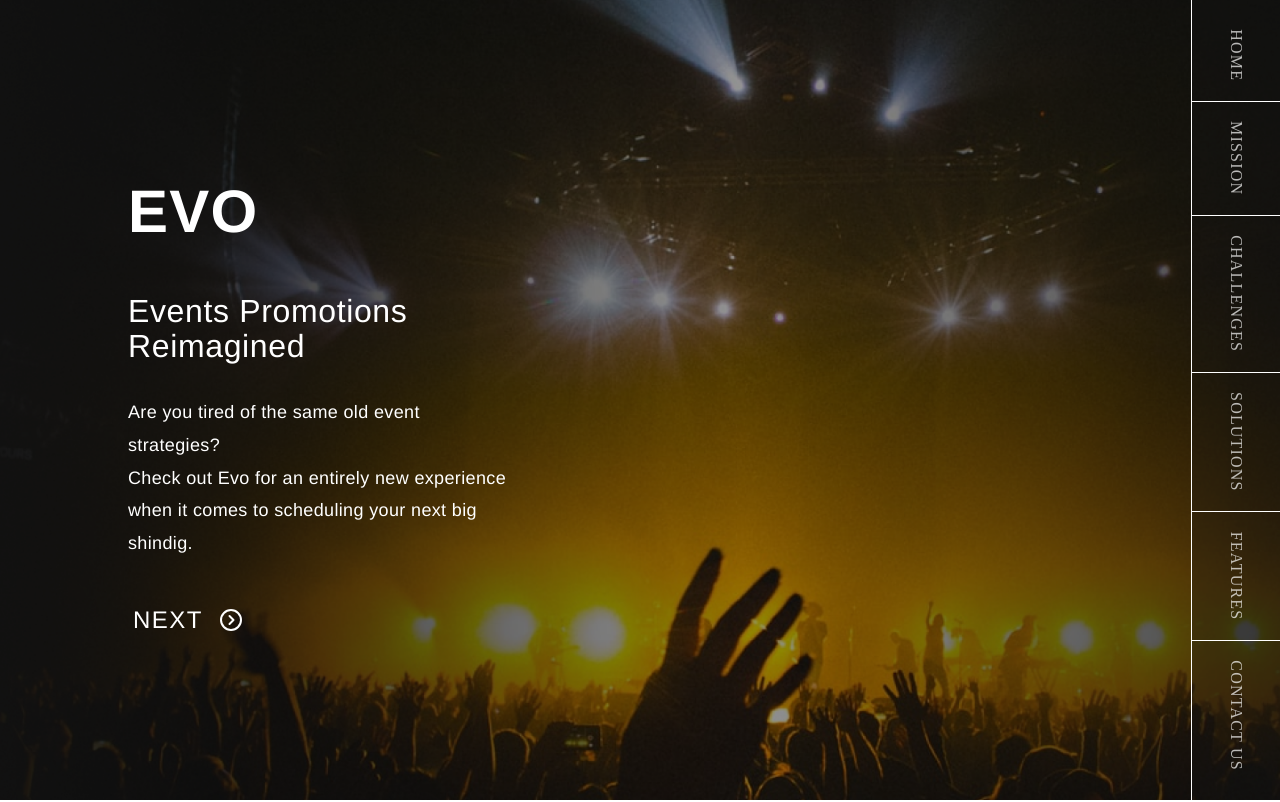
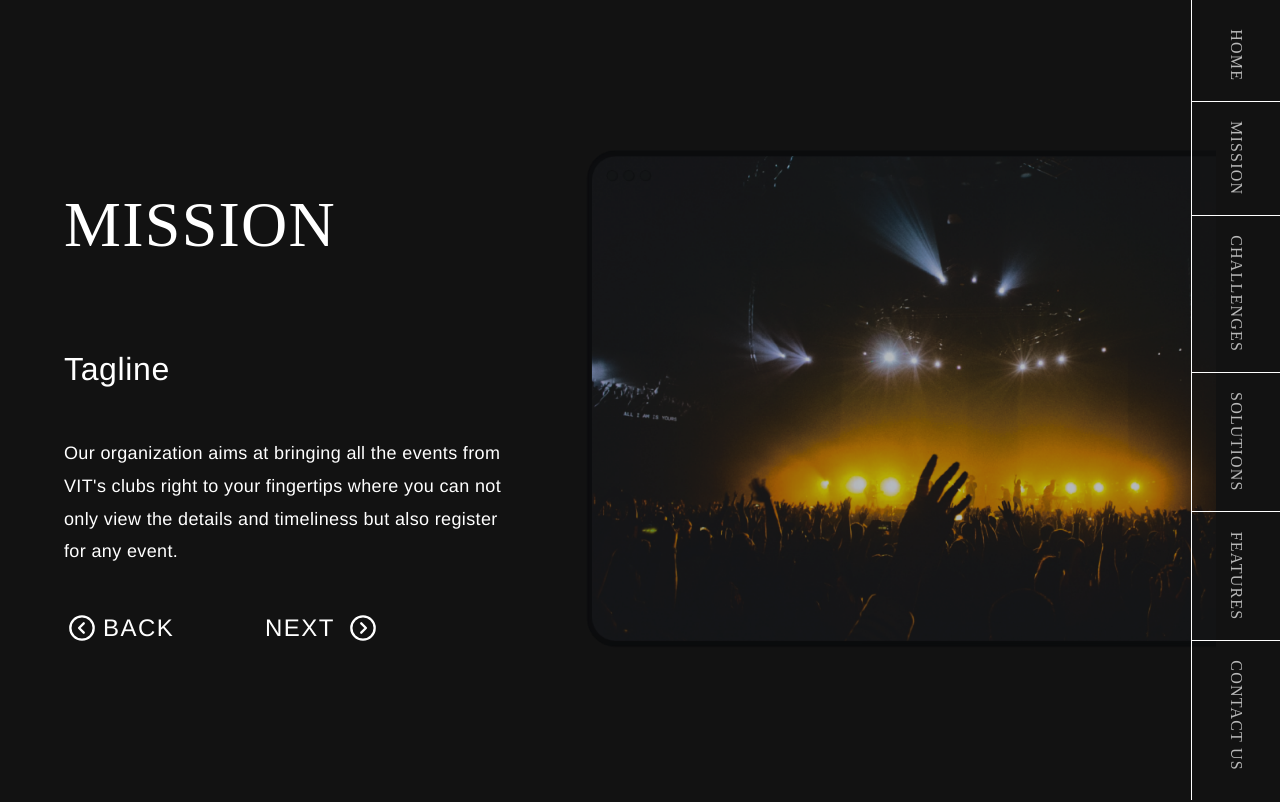
Before and after one commit to anmolbansal7/evo-main, a React (Create React App) app: page / in a window 1280 px wide. Shown: the top 802 px of the page. Built offline with nearby package versions, Linux system fonts and the light colour scheme; a web font is replaced by a local one.

Commit message:
Flexbox se karlo😏

```diff
--- a/src/App.js
+++ b/src/App.js
@@ -6,23 +6,18 @@ import Solutions from './pages/Solutions';
 import Features from './pages/Features';
 import Contact from './pages/Contact';
 
-import SmoothScroll from "./components/SmoothScroll/SmoothScroll";
 
 function App(){
     return(
         <div>
             <Navbar></Navbar>
-            <SmoothScroll>
-                <Landing></Landing>
-                <Mission></Mission>
-                <Challenges></Challenges>
-                <Solutions></Solutions>
-                <Features></Features>
-                <Contact></Contact>
-            </SmoothScroll>
+            {/* <Landing></Landing> */}
+            <Mission></Mission>
+            <Challenges></Challenges>
+            <Solutions></Solutions>
+            <Features></Features>
+            <Contact></Contact>
         </div>
-
-
     )
 }
 
--- a/src/components/Back.js
+++ b/src/components/Back.js
@@ -3,7 +3,7 @@ import classes from './Next.module.css';
 function Back(props){
     return(
         <div className={classes.btn}>
-        <svg width="24" height="24" viewBox="0 0 24 24" fill="none" xmlns="http://www.w3.org/2000/svg">
+        <svg width="28" height="28" viewBox="0 0 24 24" fill="none" xmlns="http://www.w3.org/2000/svg">
             <path d="M12 22C6.47715 22 2 17.5228 2 12C2 6.47715 6.47715 2 12 2C17.5228 2 22 6.47715 22 12C22 17.5228 17.5228 22 12 22Z" stroke="white" stroke-width="2"/>
             <path d="M13.5 8L9.5 12L13.5 16" stroke="white" stroke-width="2" stroke-linecap="round" stroke-linejoin="round"/>
         </svg>
--- a/src/components/Navbar.js
+++ b/src/components/Navbar.js
@@ -4,7 +4,7 @@ import classes from './Navbar.module.css';
 
 function Navbar(props){
     return(
-        <div className={classes.main}>
+        <div className={classes.main} id="navbar">
             <ul className={classes.nav}>
                 <div className={classes.vl1}></div>
                 <li><Link
--- a/src/components/Navbar.module.css
+++ b/src/components/Navbar.module.css
@@ -25,6 +25,7 @@ a {
     transform: rotate(90deg) translateX(100%);
     -webkit-transform: rotate(90deg) translateX(100%);
     z-index: 1;
+    color: #fff;
   }
   ul.nav {
     padding-left: 0%;
@@ -38,14 +39,18 @@ a {
   }
 
   ul.nav li a {
-    color: #fff;
+    /* color: #fff; */
     opacity: 0.7;
     transition: 1s;
     cursor: pointer;
   }
-  ul.nav li a:hover, :active{
+  ul.nav li a:hover{
       opacity: 1;
   }
+  ul.nav li a > .active{
+    color: red;
+  }
+
   .vl {
     border-left: 0.2px solid #ffffff;
     height: 100%;
--- a/src/components/Next.js
+++ b/src/components/Next.js
@@ -4,7 +4,7 @@ function Next(props){
     return(
         <div className={classes.btn}>
         <p className={classes.btnp}>NEXT</p>
-        <svg width="24" height="24" viewBox="0 0 24 24" fill="none" xmlns="http://www.w3.org/2000/svg">
+        <svg width="28" height="28" viewBox="0 0 24 24" fill="none" xmlns="http://www.w3.org/2000/svg">
             <path d="M12 22C17.5228 22 22 17.5228 22 12C22 6.47715 17.5228 2 12 2C6.47715 2 2 6.47715 2 12C2 17.5228 6.47715 22 12 22Z" stroke="white" stroke-width="2"/>
             <path d="M10.5 8L14.5 12L10.5 16" stroke="white" stroke-width="2" stroke-linecap="round" stroke-linejoin="round"/>
         </svg>
--- a/src/components/SmoothScroll/SmoothScroll.css
+++ /dev/null
@@ -1,9 +0,0 @@
-.parent {
-    position: fixed;
-    top: 0;
-    left: 0;
-    width: 100%;
-    height: 100%;
-    overflow: hidden;
-    pointer-events: none;
-  }
--- a/src/components/SmoothScroll/SmoothScroll.js
+++ /dev/null
@@ -1,55 +0,0 @@
-import React, { useEffect, useRef } from "react";
-
-import "./SmoothScroll.css";
-import useWindowSize from "../../hooks/useWindowSize";
-
-const SmoothScroll = ({ children }) => {
-  // 1.
-  const windowSize = useWindowSize();
-
-  //2.
-  const scrollingContainerRef = useRef();
-
-  // 3.
-  const data = {
-    ease: 0.1,
-    current: 0,
-    previous: 0,
-    rounded: 0,
-  };
-
-  // 4.
-  useEffect(() => {
-    setBodyHeight();
-  }, [windowSize.height]);
-
-  const setBodyHeight = () => {
-    document.body.style.height = `${
-      scrollingContainerRef.current.getBoundingClientRect().height
-    }px`;
-  };
-
-  // 5.
-  useEffect(() => {
-    requestAnimationFrame(() => smoothScrollingHandler());
-  }, []);
-
-  const smoothScrollingHandler = () => {
-    data.current = window.scrollY;
-    data.previous += (data.current - data.previous) * data.ease;
-    data.rounded = Math.round(data.previous * 100) / 100;
-
-    scrollingContainerRef.current.style.transform = `translateY(-${data.previous}px)`;
-
-    // Recursive call
-    requestAnimationFrame(() => smoothScrollingHandler());
-  };
-
-  return (
-    <div className="parent">
-      <div ref={scrollingContainerRef}>{children}</div>
-    </div>
-  );
-};
-
-export default SmoothScroll;
--- a/src/hooks/useWindowSize.js
+++ /dev/null
@@ -1,23 +0,0 @@
-import { useState, useEffect } from "react";
-
-export default function useWindowSize() {
-  const getSize = () => {
-    return {
-      width: window.innerWidth,
-      height: window.innerHeight,
-    };
-  };
-
-  const [windowSize, setWindowSize] = useState(getSize);
-
-  useEffect(() => {
-    const handleResize = () => {
-      setWindowSize(getSize());
-    };
-
-    window.addEventListener("resize", handleResize);
-    return () => window.removeEventListener("resize", handleResize);
-  }, []);
-
-  return windowSize;
-}
--- a/src/index.css
+++ b/src/index.css
@@ -23,14 +23,3 @@ scrollbar-width: none;  /* Firefox */
   font-family: mademaze;
   src: url(./Assets/MADESoulmaze.otf);
 }
-
-
-.parent{
-  position: fixed;
-  top: 0;
-  left: 0;
-  width: 100%;
-  height: 100%;
-  overflow: hidden;
-  pointer-events: none;
-}
--- a/src/pages/Landing.js
+++ b/src/pages/Landing.js
@@ -1,11 +1,10 @@
-import classes from '../components/Next.module.css';
+// import classes from '../components/Next.module.css';
 import './Page.css'
 import Next from '../components/Next.js';
 
 function Landing() {
     return (
-        <div className={classes.box} id="landing">
-            <div className="home">
+            <div className="home" id="landing">
                 <h2>EVO</h2>
                 <h3>Events Promotions Reimagined</h3>
                 <p>Are you tired of the same old event strategies?
@@ -15,7 +14,6 @@ function Landing() {
                 <Next></Next>
 
             </div>
-        </div>
     )
 }
 
--- a/src/pages/Mission.js
+++ b/src/pages/Mission.js
@@ -6,24 +6,22 @@ import Next from '../components/Next.js';
 import Back from '../components/Back.js';
 
 function Mission() {
-    const bg=require('../Assets/bg.png');
+    // const bg=require('../Assets/bg.png');
     return (
-        <div className={classes.box} id="mission">
-            <div className="mission-left">
+            <div className="mission" id="mission">
+                <div className="text">
                 <h2>MISSION</h2>
                 <h3>Tagline</h3>
                 <p>Our organization aims at bringing all the events from VIT's clubs right to your fingertips where you can not only view the details and timeliness but also register for any event.</p>
-
-                <span>
-                    <Back></Back>
-                    <Next></Next>
-                </span>
+                    <div className="btns">
+                        <Back></Back>
+                        <Next></Next>
+                    </div>
+                </div>
+                <div className="image">
+                    <img src={missions} alt="" className="mission-img"/>
+                </div>
             </div>
-
-            <div className="mission-right">
-                <img src={missions} alt="" className="mission-img"/>
-            </div>
-        </div>
     )
 }
 
--- a/src/pages/Page.css
+++ b/src/pages/Page.css
@@ -55,13 +55,12 @@
 }
 h2 {
   font-style: normal;
-  font-weight: 1000;
-  font-size: 60px;
-  line-height: 65px;
+  font-weight: 400;
+  font-size: 64px;
+  line-height: 84px;
   letter-spacing: 0.02em;
   color: white;
-
-  font-family: "Helvetica Neue", Helvetica, Arial;
+  font-family: mademaze;
 }
 h3 {
   font-style: normal;
@@ -85,3 +84,32 @@ p {
 
   font-family: "Helvetica Neue", Helvetica, Arial;
 }
+
+
+.mission{
+  height: 100vh;
+  width: 100%;
+  display: flex;
+  flex-direction: row;
+  justify-content: space-around;
+  align-items: center;
+  padding: 5%;
+  box-sizing: border-box;
+}
+
+.mission .text{
+  display: flex;
+  flex-direction: column;
+  width: 50%;
+  padding-right: 5%;
+}
+
+.btns{
+  display: flex;
+  width: 70%;
+  justify-content: space-between;
+}
+.mission-img {
+  width: 100%;
+  height: auto;
+}
```
